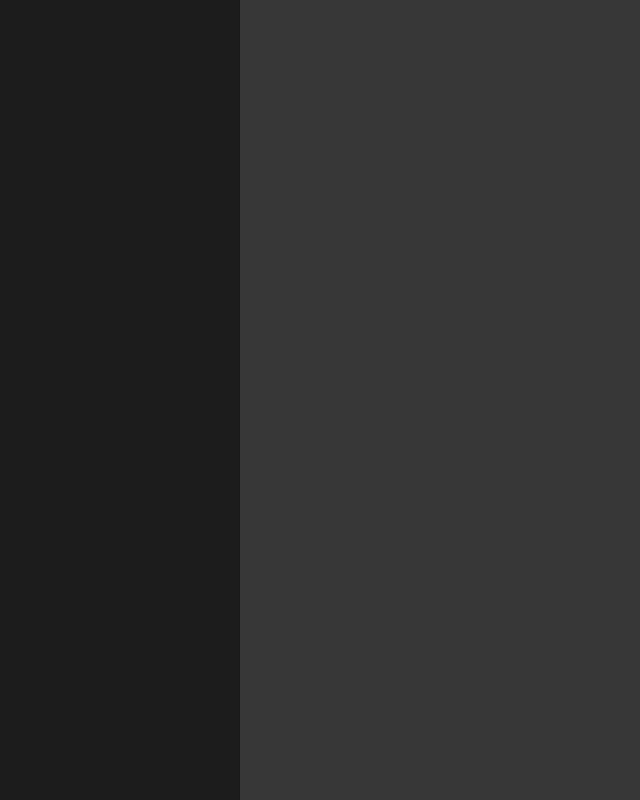
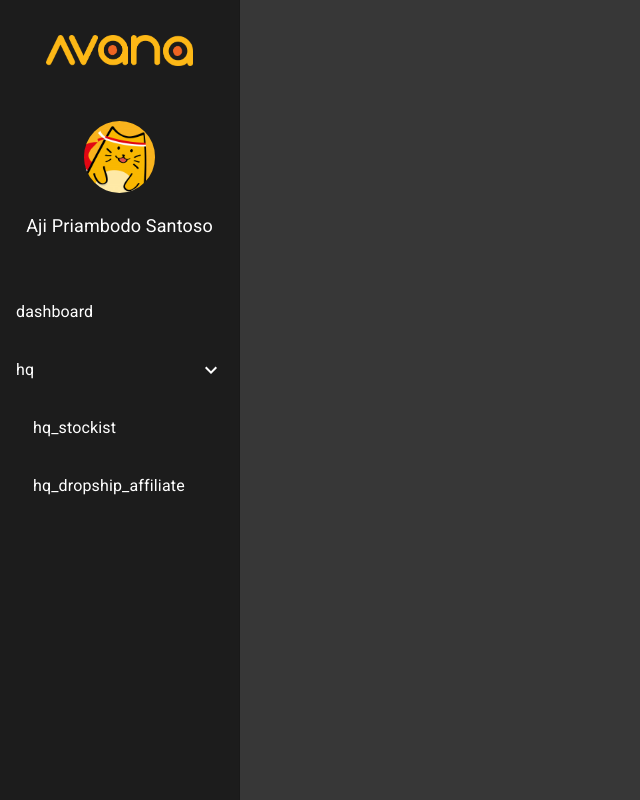
Before and after one commit to ajipsantoso/AVANA-FE-Assignment, a React (Create React App) app in the folder sidemenu-app/: page / in a window 1280 px wide. Shown: the whole page, without its empty margins (0-640 px from the left). Built offline with nearby package versions, Linux system fonts and the light colour scheme.

Commit message:
feat: add Avatar, Logo, MenuList into Sidebar

```diff
--- /dev/null
+++ b/sidemenu-app/src/components/Avatar/Avatar.js
@@ -0,0 +1,33 @@
+import React from 'react';
+import { makeStyles } from '@material-ui/core/styles';
+import { Avatar } from '@material-ui/core';
+import profileAsset from '../../assets/img/profile.jpg';
+// import './assets/css/App.css';
+const useStyles = makeStyles((theme) => ({
+    root: {
+      display: 'flex',
+      flexFlow: 'column',
+      alignItems: 'center'
+    },
+    avatarSize: {
+      width: 71.75,
+      height: 71.75,
+    },
+    diplayName: {
+      marginTop: 20,
+      fontSize: 18
+    }
+}));
+
+function AvatarComponent() {
+  const classes = useStyles();
+  const name = 'Aji Priambodo Santoso'
+  return (
+    <div className={classes.root}>
+      <Avatar alt="avana" src={profileAsset} className={classes.avatarSize} />
+      <span className={classes.diplayName}>{name}</span>
+    </div>
+  );
+}
+
+export default AvatarComponent;
--- a/sidemenu-app/src/components/Layout/Sidebar.js
+++ b/sidemenu-app/src/components/Layout/Sidebar.js
@@ -1,5 +1,8 @@
 import React from 'react';
 import Drawer from '@material-ui/core/Drawer';
+import logo from '../../assets/img/logo.png'
+import Avatar from '../Avatar/Avatar';
+import MenuList from '../MenuList/MenuList';
 import { makeStyles } from '@material-ui/core/styles';
 import CssBaseline from '@material-ui/core/CssBaseline';
 
@@ -43,13 +46,13 @@ function Sidebar() {
           anchor="left"
       >
         <section className={classes.logo}>
-
+          <img alt="logo" src={logo} width="147" height="31" />
         </section>
         <section className={classes.avatar}>
-
+          <Avatar />
         </section>
         <section className={classes.menuList}>
-
+          <MenuList />
         </section>
       </Drawer>
     </div>
--- /dev/null
+++ b/sidemenu-app/src/components/MenuList/MenuList.js
@@ -0,0 +1,107 @@
+import React from 'react';
+import { withStyles } from '@material-ui/core/styles';
+import {List, ListItem, Collapse, ListItemText } from '@material-ui/core';
+import { ExpandLess, ExpandMore } from '@material-ui/icons';
+
+const useStyles = theme => ({
+  root: {
+    width: '100%',
+    maxWidth: 360,
+    backgroundColor: '',
+  },
+  nested: {
+    paddingLeft: 17,
+  },
+  listItem: {
+    marginBottom: 10,
+    "&$selected": {
+      background: 'linear-gradient(270deg, #383838 0%, #272626 100%)',
+      borderRight: '#F7B500 solid 3px',
+      '&:hover': {
+        background: 'linear-gradient(270deg, #383838 0%, #272626 100%)',
+      }
+    },
+
+  },
+  selected: {}
+});
+
+class MenuList extends React.Component {
+  constructor() {
+    super();
+    this.state = {
+      open: true,
+      selectedIndex: 0,
+      menuData: [
+        { "id": "dashboard", "isShowed": true, "isAllowed": true },
+        {
+          "id": "hq",
+          "isShowed": false,
+          "isAllowed": false,
+          "childs": [
+            { "id": "hq_stockist", "isShowed": false, "isAllowed": false },
+            { "id": "hq_dropship_affiliate", "isShowed": false, "isAllowed": false }
+          ]
+        }
+      ]
+    }
+    this.formatListData = this.formatListData.bind(this);
+  }
+
+  formatListData(listData) {
+    return listData.map((list, index) => {
+      if (list.childs) {
+        return <div key={index}>
+          <ListItem
+            classes={{ root: this.props.classes.listItem, selected: this.props.classes.selected}}
+            selected={this.state.selectedIndex === list.id}
+            button
+            // onClick={this.handleClick}
+            onClick={(event) => this.handleListItemClick(event, list.id)}
+          >
+            <ListItemText primary={list.id} />
+            {!this.state.open ? <ExpandLess /> : <ExpandMore />}
+          </ListItem>
+          <Collapse in={true} timeout="auto" unmountOnExit>
+            <List component="div" disablePadding className={this.props.classes.nested}>
+              {this.formatListData(list.childs)}
+            </List>
+          </Collapse>
+        </div>
+      } else {
+        return <ListItem
+            key={index}
+            classes={{ root: this.props.classes.listItem, selected: this.props.classes.selected}}
+            button
+            selected={this.state.selectedIndex === list.id}
+            onClick={(event) => this.handleListItemClick(event, list.id)}
+          >
+            <ListItemText primary={list.id} />
+          </ListItem>
+      }
+    })
+  }
+  handleClick = () => {
+    this.setState({ open: !this.state.open })
+  };
+  handleListItemClick = (event, index) => {
+    this.setState({ selectedIndex: index })
+  };
+  render() {
+    const { classes } = this.props;
+
+    return (
+      <div className="MenuList">
+        <List
+          component="nav"
+          aria-labelledby="nested-list-subheader"
+          className={classes.root}
+        >
+          {this.formatListData(this.state.menuData)}
+        </List>
+      </div>
+    );
+  }
+}
+
+export default withStyles(useStyles)(MenuList);
```
Also changed, not shown: sidemenu-app/src/assets/img/logo.png (added), sidemenu-app/src/assets/img/profile.jpg (added).
